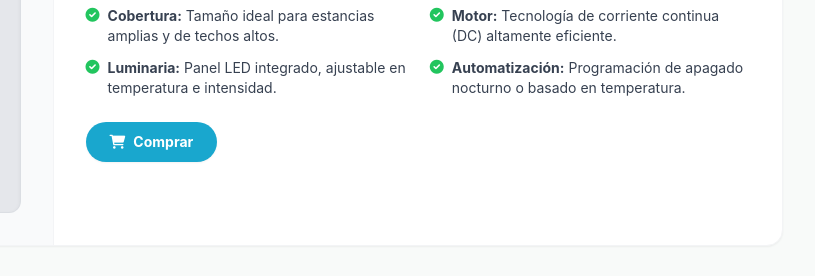
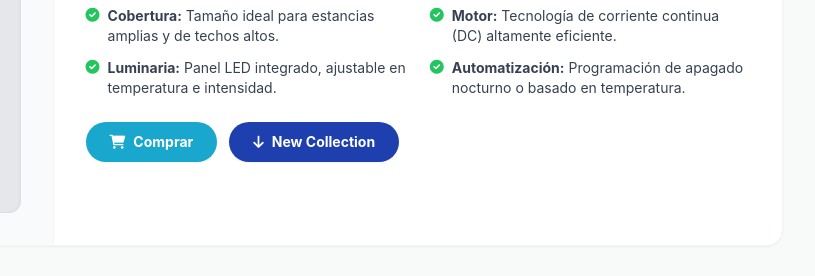
Before and after one commit to alaskanext-blip/catalogo-varin, a plain HTML site: page index.html in a window 1280 px wide. Shown: the part 2260-2536 px from the top of the page, 465-1280 px from the left. Drawn offline with nearby package versions, Linux system fonts and the light colour scheme.

Commit message:
Update index.html

```diff
--- a/index.html
+++ b/index.html
@@ -199,9 +199,12 @@
                                 <li class="flex items-start"><i class="fas fa-check-circle text-green-500 mt-0.5 mr-2"></i> <span><strong>Luminaria:</strong> Panel LED integrado, ajustable en temperatura e intensidad.</span></li>
                                 <li class="flex items-start"><i class="fas fa-check-circle text-green-500 mt-0.5 mr-2"></i> <span><strong>Automatización:</strong> Programación de apagado nocturno o basado en temperatura.</span></li>
                             </ul>
-                            <div class="mt-6">
+                            <div class="mt-6 flex flex-wrap gap-3">
                                 <a href="https://www.mercadolibre.cl/pagina/varinlatam" target="_blank" class="inline-flex items-center px-6 py-2.5 bg-varin-accent text-white text-sm font-bold rounded-full hover:bg-blue-600 transition-colors shadow-sm">
                                     <i class="fas fa-shopping-cart mr-2"></i> Comprar
+                                </a>
+                                <a href="#new-collection" class="inline-flex items-center px-6 py-2.5 bg-blue-800 text-white text-sm font-bold rounded-full hover:bg-blue-900 transition-colors shadow-sm">
+                                    <i class="fas fa-arrow-down mr-2"></i> New Collection
                                 </a>
                             </div>
                         </div>
@@ -544,7 +547,7 @@
                     <p class="text-xs mt-1">Plataforma informativa de productos Smart Home - Tuya Integrada.</p>
                 </div>
                 <div class="text-xs text-center md:text-right">
-                    <p>© 2024 Varin Latam. Todos los derechos reservados.</p>
+                    <p>© 2026 Varin Latam. Todos los derechos reservados.</p>
                     <p class="mt-1">Uso estrictamente descriptivo e informativo. No se incluyen precios.</p>
                 </div>
             </div>
```
